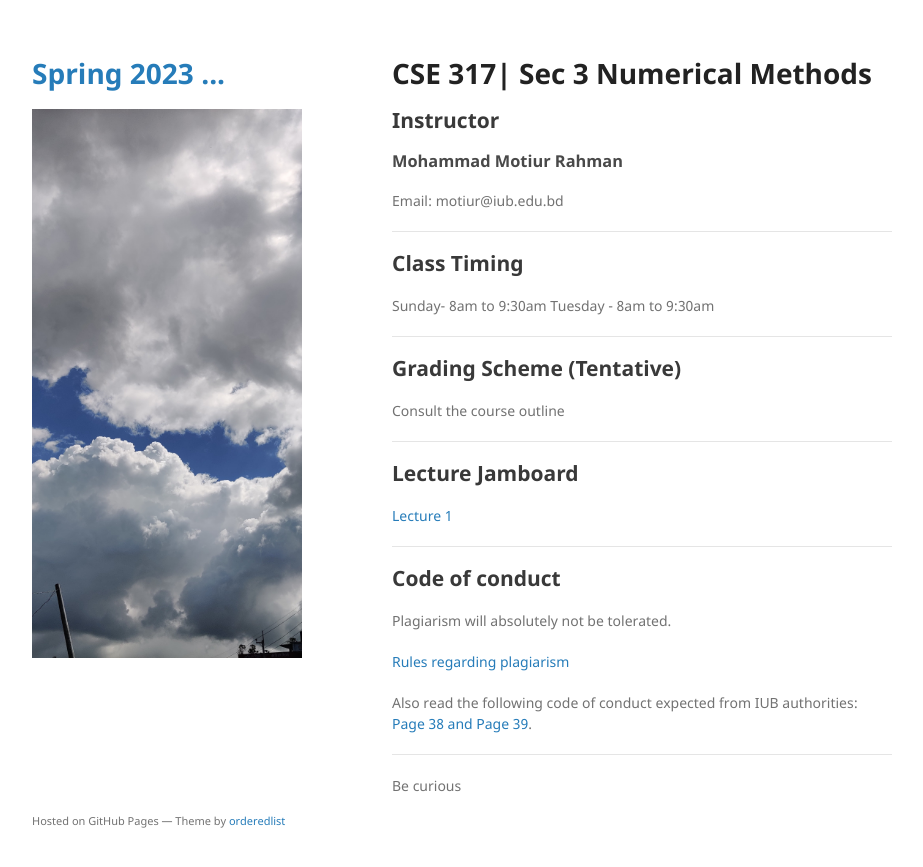
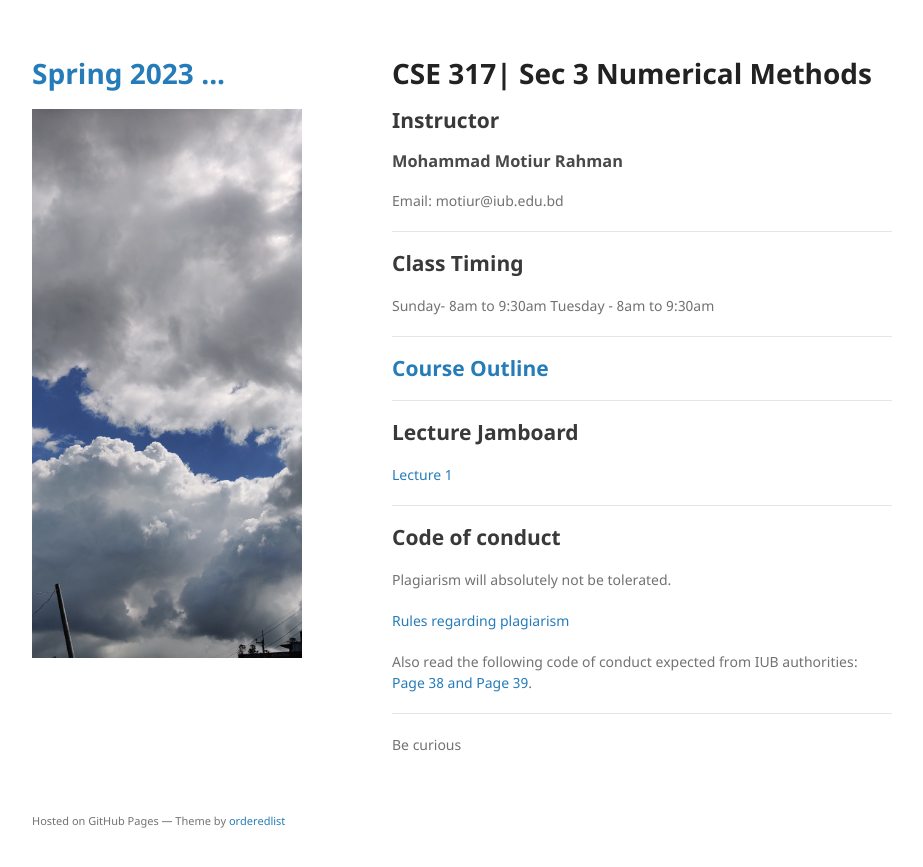
Before and after one commit to mohammadmotiurrahman/mohammadmotiurrahman.github.io, a Jekyll site: the page built from cse317_3/index.md, in a window 1280 px wide. Shown: the top 867 px of the page, without its empty margins (178-1101 px from the left). Built offline with Jekyll 4.4.1, drawn with Linux system fonts in a browser that asks for light colours; our own code applies the rules of GitHub Pages for plain Markdown files.

Commit message:
Update index.md

```diff
--- a/cse317_3/index.md
+++ b/cse317_3/index.md
@@ -10,9 +10,7 @@
 Tuesday - 8am to 9:30am
 
 * * *
-## Grading Scheme (Tentative)
-
-Consult the course outline
+## [Course Outline](https://docs.google.com/document/d/1Scq1lBmsORwLaVFL5n65KjSRHszz-B9sPH1fuHYctdI/edit?usp=sharing)
 
 * * *
 ## Lecture Jamboard
```
